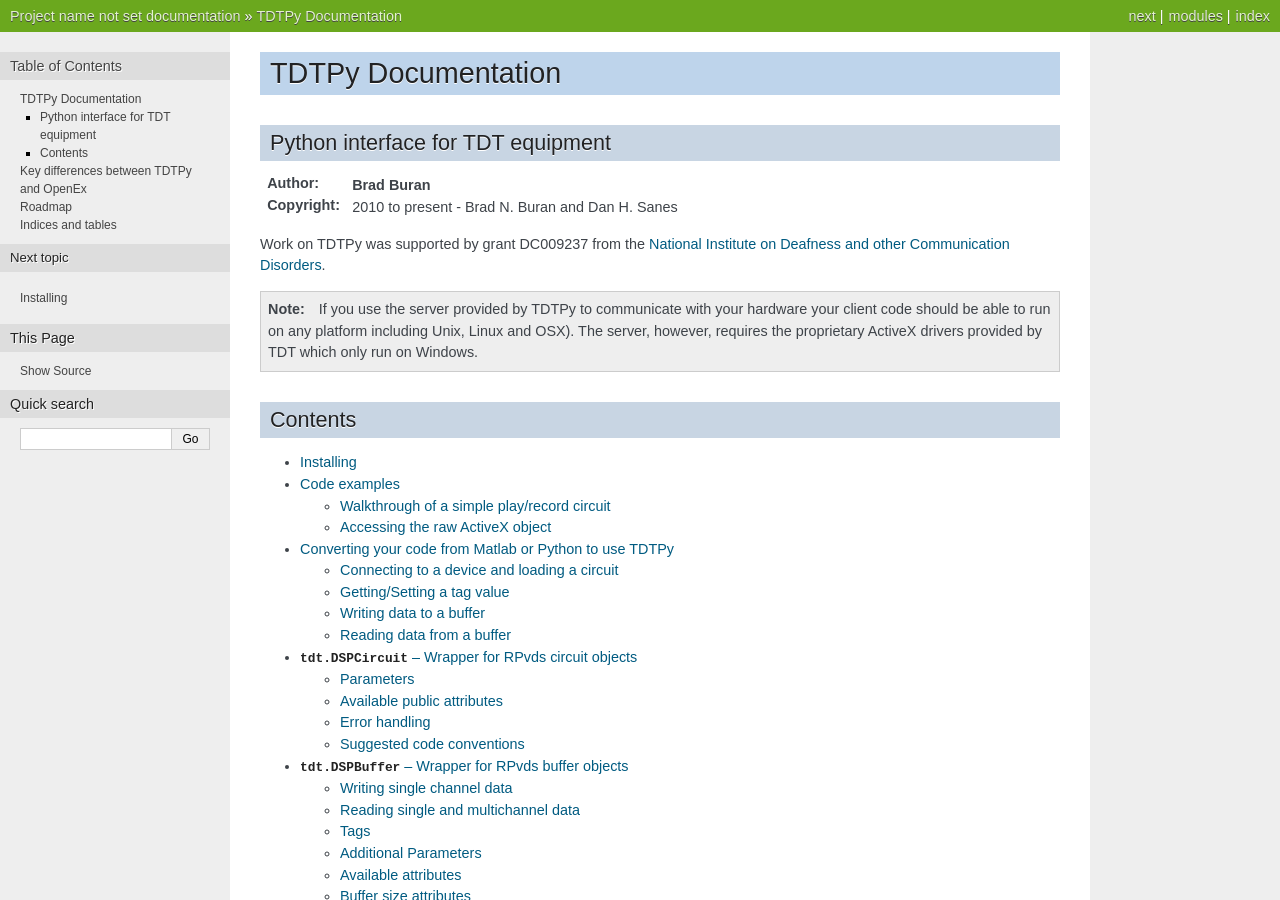
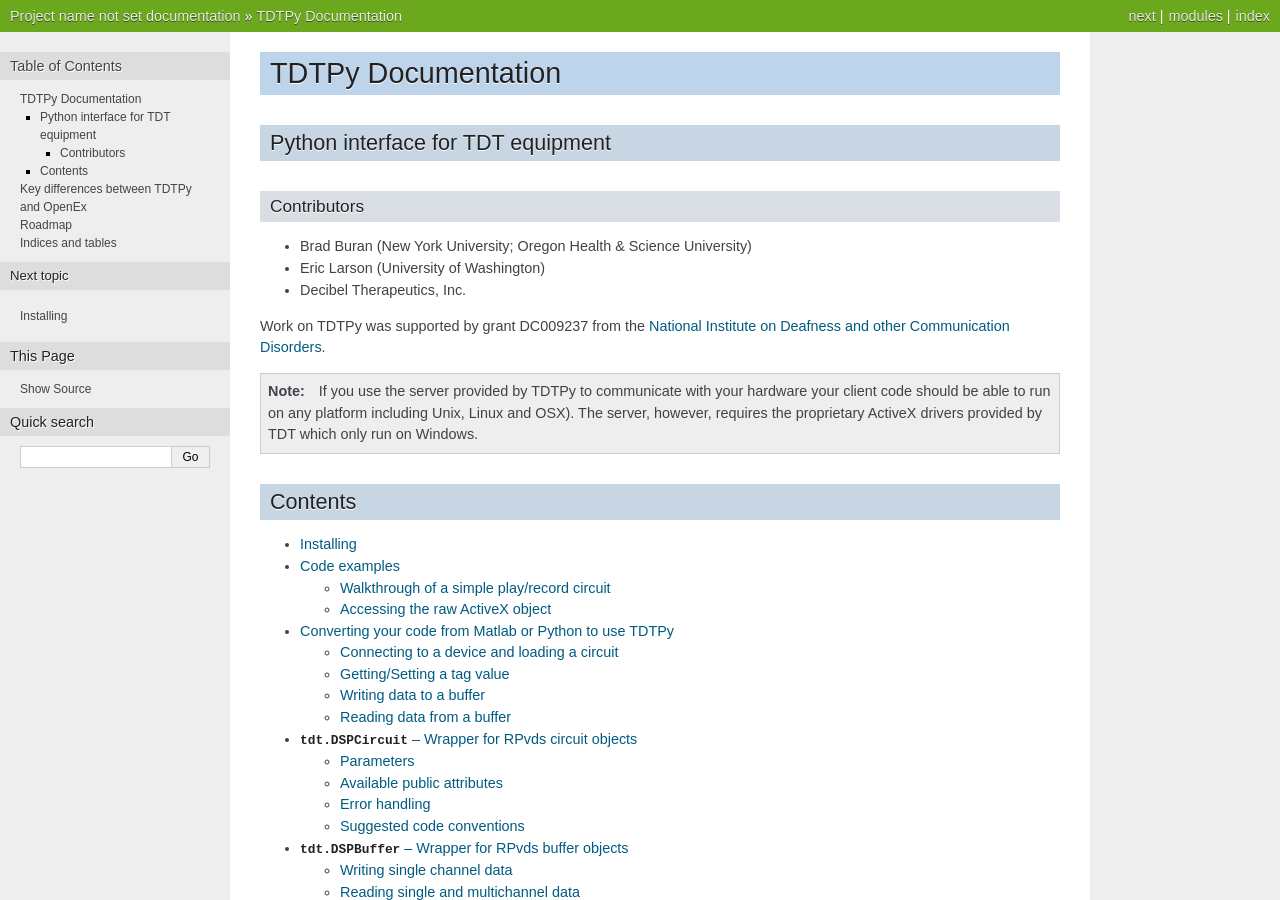
Before and after one commit to LABSN/tdtpy, a Sphinx documentation site: the page built from docs/index.rst, in a window 1280 px wide and 900 px high. Built offline with Sphinx 7.4.7, drawn with Linux system fonts in a browser that asks for light colours.

Commit message:
Minor doc tweaks

```diff
--- a/docs/dsp_buffer.rst
+++ b/docs/dsp_buffer.rst
@@ -1,5 +1,5 @@
 :class:`tdt.DSPBuffer` -- Wrapper for RPvds buffer objects
-=========================================================
+==========================================================
 
 Each buffer requires tags linked to the data and index parameters of the buffer
 component.  All other tags described below are optional, but will be used if
--- a/docs/index.rst
+++ b/docs/index.rst
@@ -4,8 +4,12 @@
 Python interface for TDT equipment
 ----------------------------------
 
-:Author: **Brad Buran**
-:Copyright: 2010 to present - Brad N. Buran and Dan H. Sanes
+Contributors
+............
+
+* Brad Buran (New York University; Oregon Health & Science University)
+* Eric Larson (University of Washington)
+* Decibel Therapeutics, Inc.
 
 Work on TDTPy was supported by grant DC009237 from the `National Institute on
 Deafness and other Communication Disorders`_.
```
